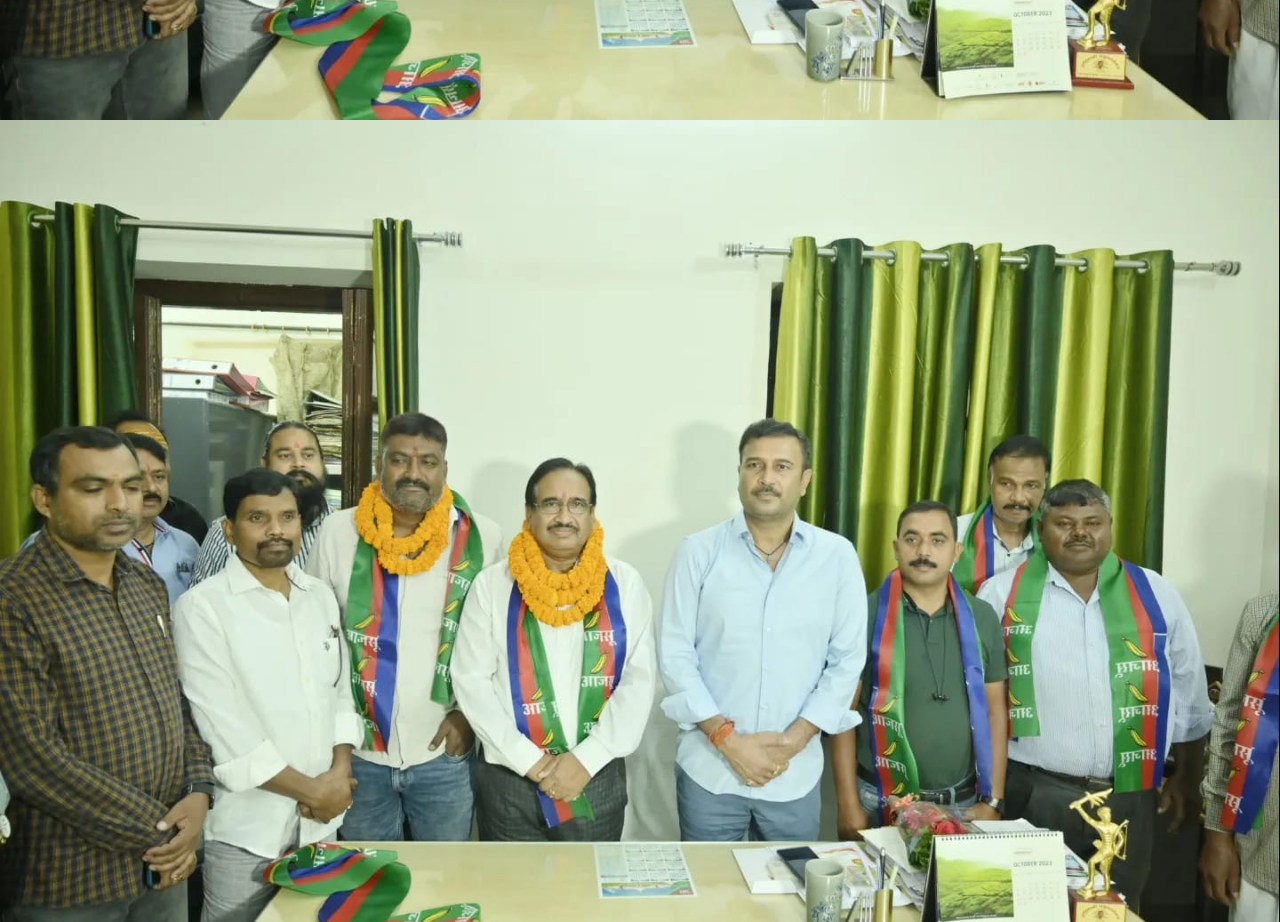
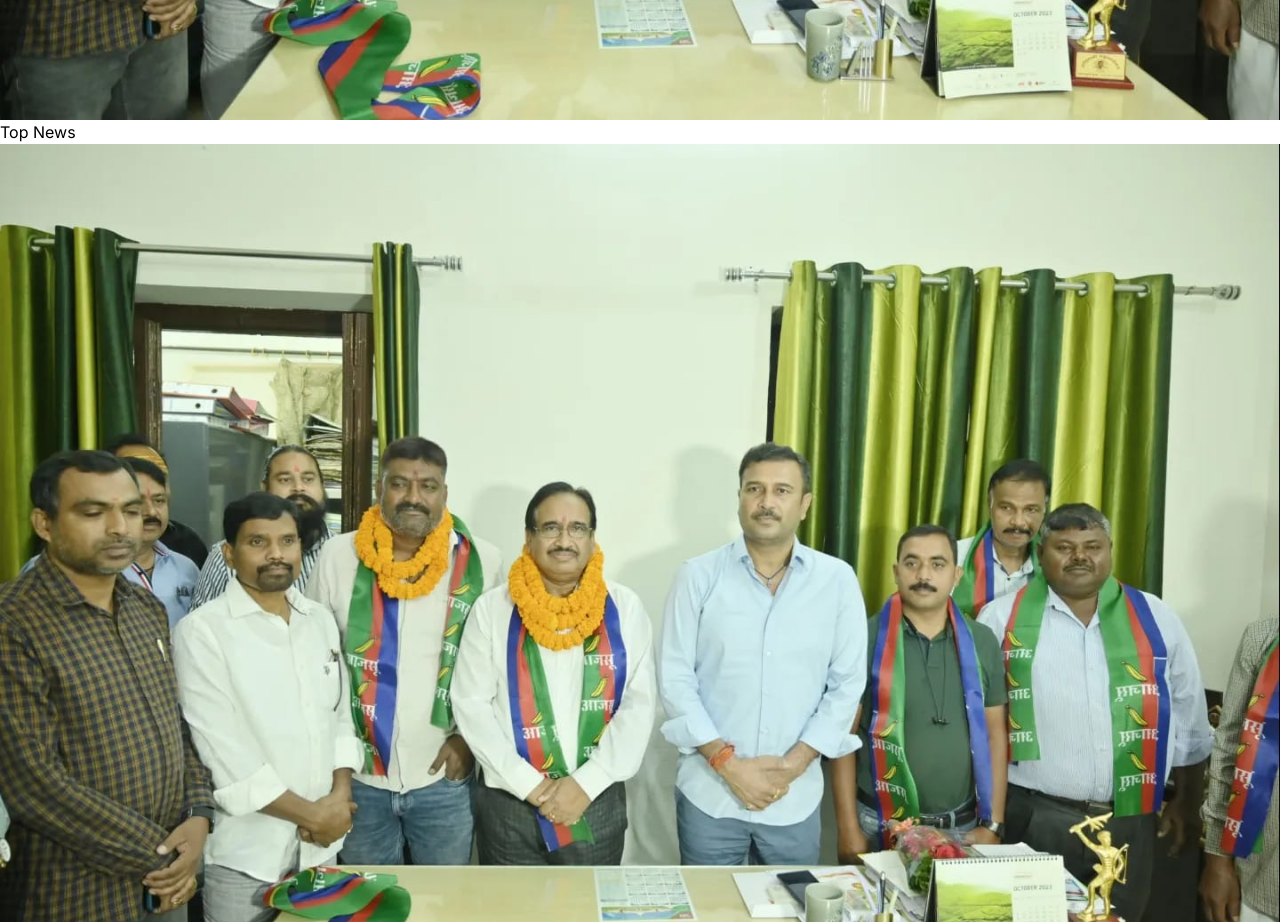
Before and after one commit to frameworkfuturistic/news-frontend, a React (Vite) app: page / in a window 1280 px wide. Shown: the part 1740-2662 px from the top of the page. Built offline with nearby package versions, Linux system fonts and the light colour scheme.

Commit message:
modification

```diff
--- a/src/Components/Pages/Layouts/Component13.jsx
+++ b/src/Components/Pages/Layouts/Component13.jsx
@@ -12,7 +12,7 @@ useEffect(() => {
   return (
     <>
 
-      <div className='border-t border-b h-[25rem] w-full bg-white flex flex-col md:px-4 px-2 mb-4 md:mb-6'>
+      <div className='border-t border-b h-[25rem] w-full bg-white flex flex-col md:px-4 px-2 mb-4 md:mb-6 relative'>
 
         <div className='w-full h-[80%]'>
 
@@ -22,6 +22,8 @@ useEffect(() => {
             content={props?.data[0]?.bigNews?.content}
             image={props?.data[0]?.bigNews?.image}
           />
+
+          <span className='text-xs bg-red-600 text-white font-semibold px-4 py-1 absolute top-0 left-6'>Top News</span>
 
         </div>
 
```
